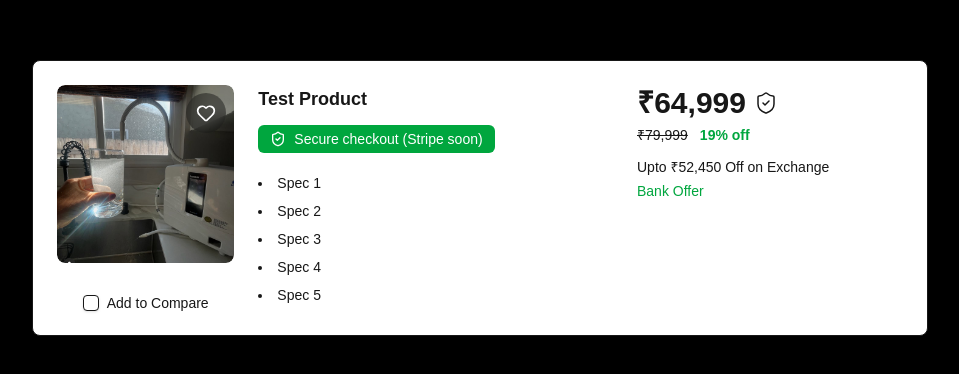
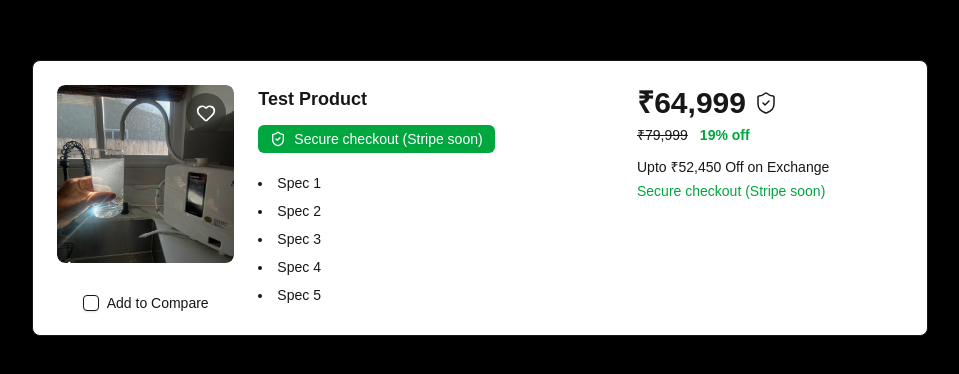
Before and after one commit to telluricaquarian/thethinkingspiritrepo, a Next.js app: page / in a window 1280 px wide. Shown: the part 202-576 px from the top of the page, without its empty margins (160-1119 px from the left). Built offline with nearby package versions, Linux system fonts and the light colour scheme.

Commit message:
Fix ProductCard prop mismatch on home page

```diff
--- a/app/page.tsx
+++ b/app/page.tsx
@@ -7,21 +7,12 @@ export default function Page() {
         <ProductCard
           imageUrl="/images/levelukk8.jpeg"
           title="Test Product"
-          rating={4.6}
-          ratingsCount={19106}
-          reviewsCount={793}
-          specifications={[
-            "Spec 1",
-            "Spec 2",
-            "Spec 3",
-            "Spec 4",
-            "Spec 5",
-          ]}
+          specifications={["Spec 1", "Spec 2", "Spec 3", "Spec 4", "Spec 5"]}
           price={64999}
           originalPrice={79999}
           isAssured={true}
           exchangeOffer="52,450"
-          bankOffer="Bank Offer"
+          bankOffer="Secure checkout (Stripe soon)"
         />
       </div>
     </main>
```
